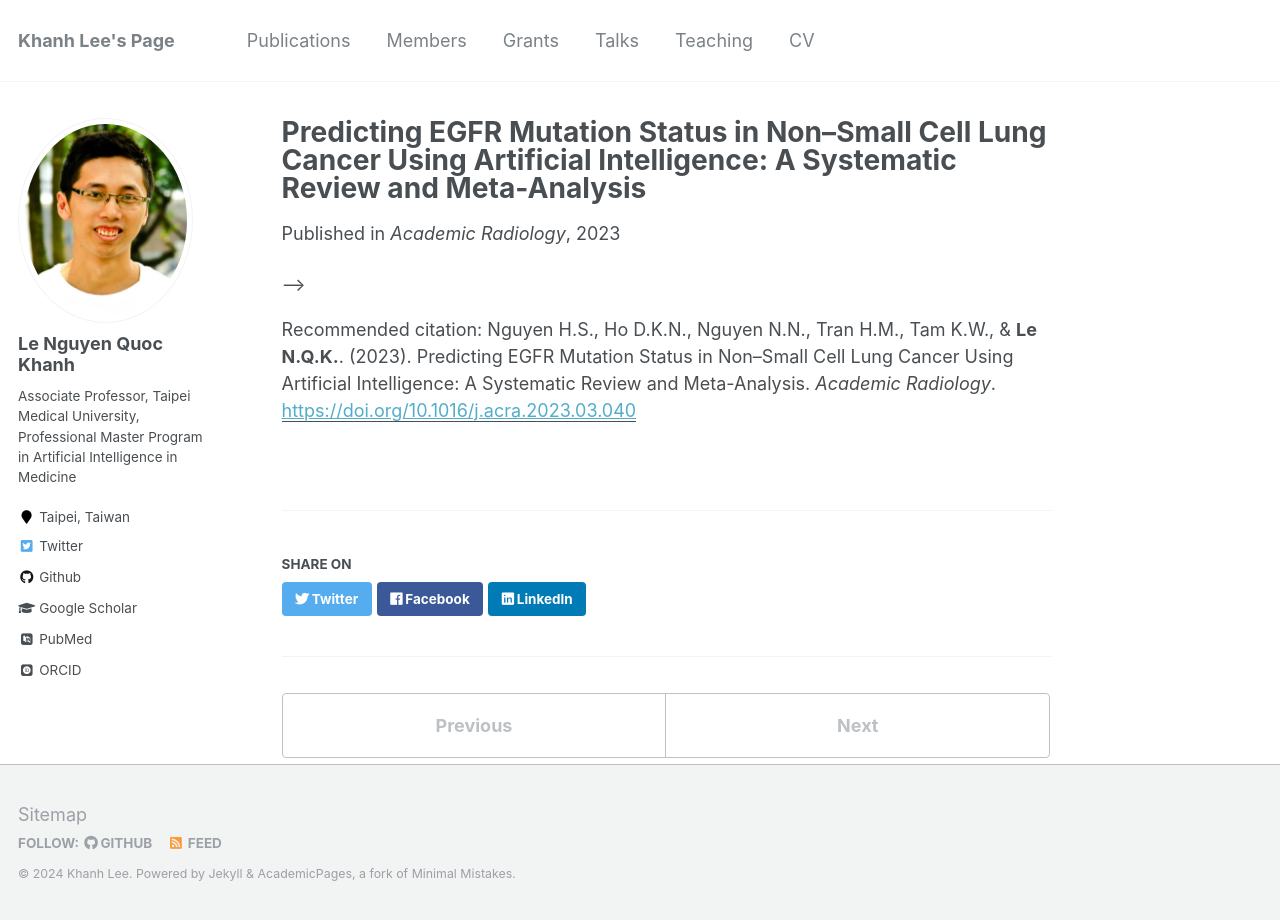
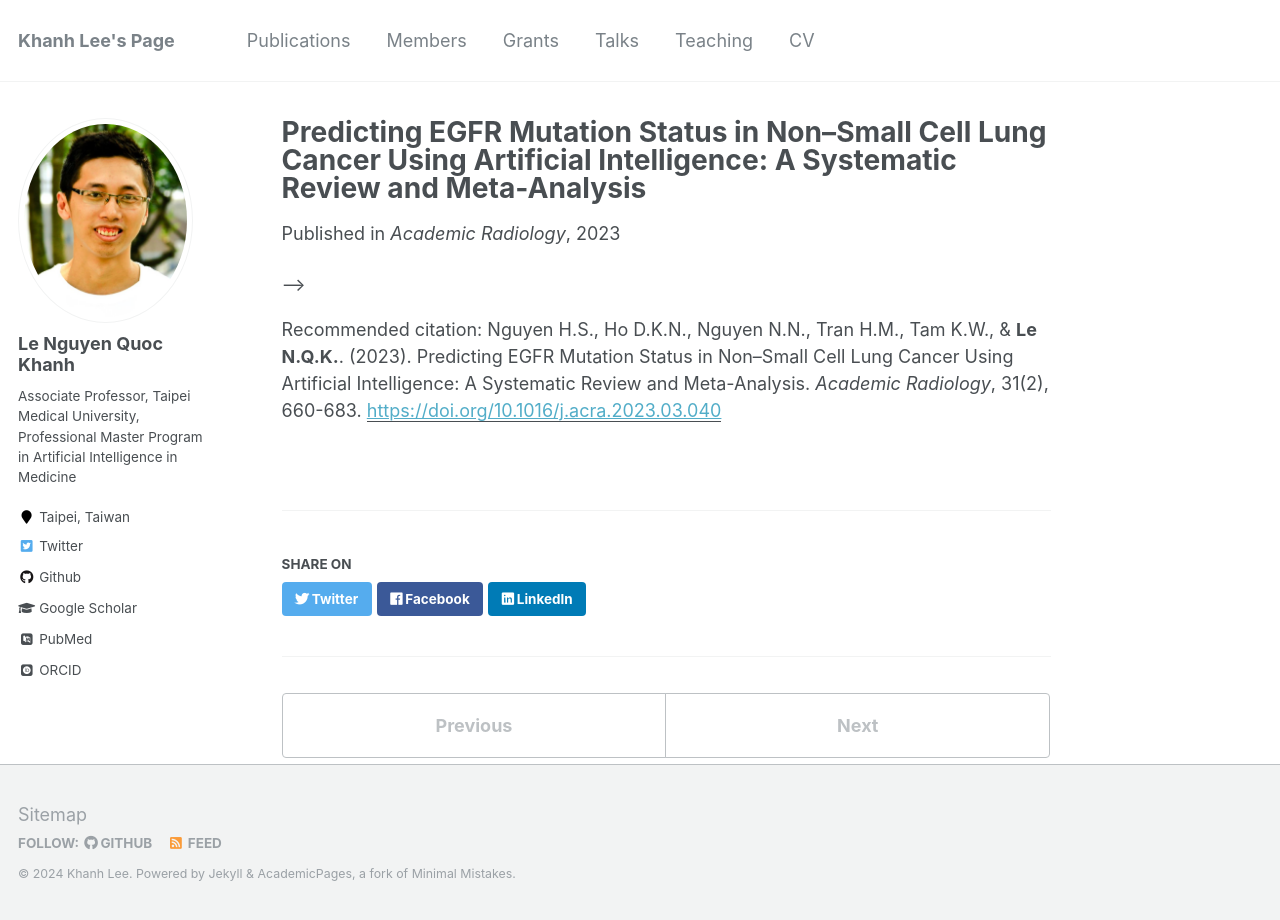
Before and after one commit to khanhlee/khanhlee.github.io, a Jekyll site: the page built from _publications/2023-04-28-EGFR-Meta.md, in a window 1280 px wide. Built offline with Jekyll 4.4.1, drawn with Linux system fonts in a browser that asks for light colours; some web fonts are replaced.

Commit message:
Update 2023-04-28-EGFR-Meta.md

```diff
--- a/_publications/2023-04-28-EGFR-Meta.md
+++ b/_publications/2023-04-28-EGFR-Meta.md
@@ -5,5 +5,5 @@ permalink: /publication/2023-04-28-EGFR-Meta
 date: 2023-04-28
 venue: 'Academic Radiology'
 paperurl: 'https://doi.org/10.1016/j.acra.2023.03.040'
-citation: 'Nguyen H.S., Ho D.K.N., Nguyen N.N., Tran H.M., Tam K.W., & <b>Le N.Q.K.</b>. (2023). Predicting EGFR Mutation Status in Non–Small Cell Lung Cancer Using Artificial Intelligence: A Systematic Review and Meta-Analysis. <i>Academic Radiology</i>.'
+citation: 'Nguyen H.S., Ho D.K.N., Nguyen N.N., Tran H.M., Tam K.W., & <b>Le N.Q.K.</b>. (2023). Predicting EGFR Mutation Status in Non–Small Cell Lung Cancer Using Artificial Intelligence: A Systematic Review and Meta-Analysis. <i>Academic Radiology</i>, 31(2), 660-683.'
 ---
```
